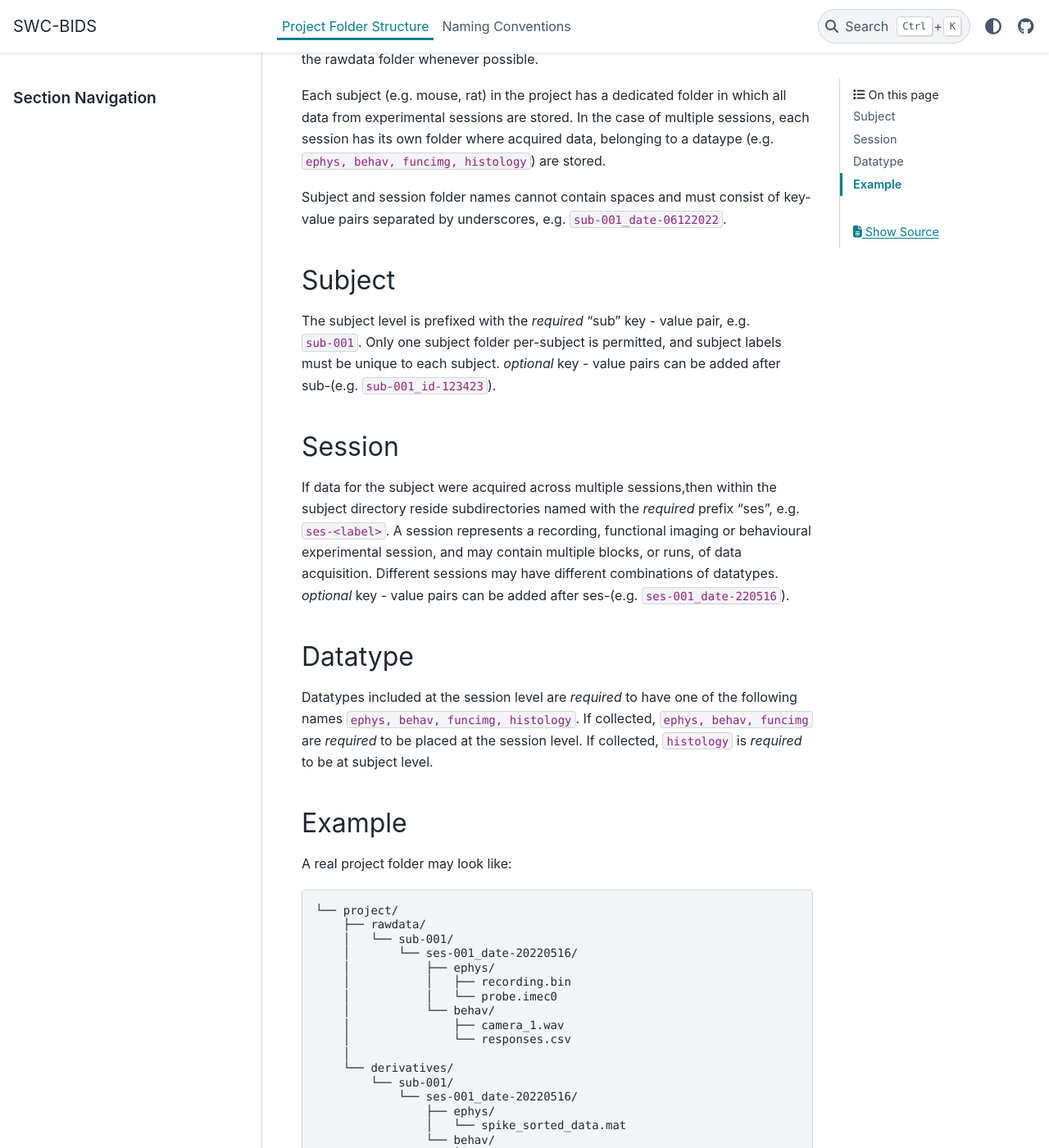
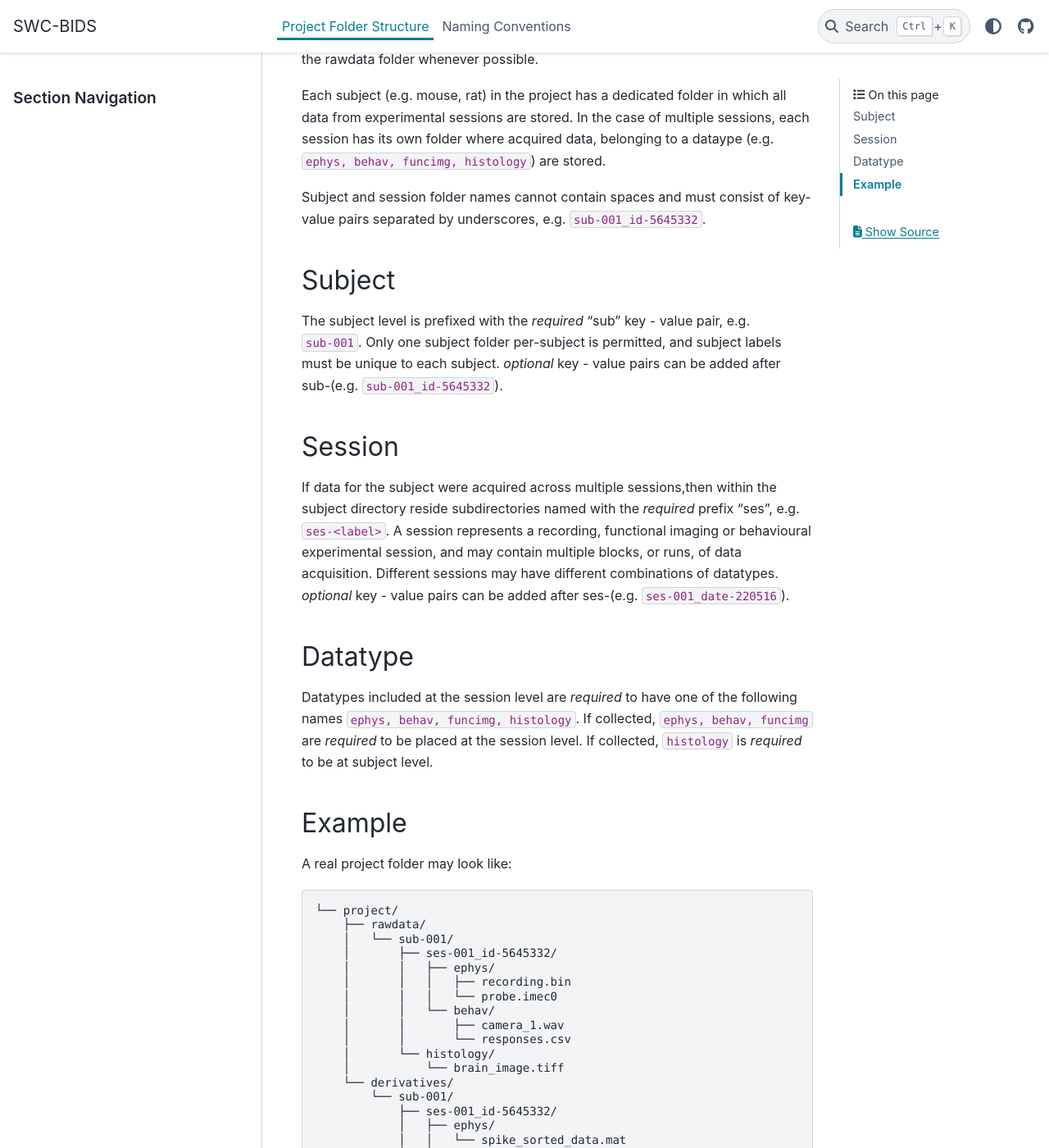
Before and after one commit to neuroinformatics-unit/NeuroBlueprint, a Sphinx documentation site: the page built from docs/source/folder_structure.md, in a window 1280 px wide and 1400 px high, scrolled down 579 px. Shown: the whole window at 82% size. Built offline with Sphinx 7.4.7 and the PyData theme 0.15.4, drawn with Linux system fonts in a browser that asks for light colours; some of the changed text lies outside the part shown.

Commit message:
add histology to example and change sub examples from date to id

````diff
--- a/docs/source/folder_structure.md
+++ b/docs/source/folder_structure.md
@@ -28,12 +28,12 @@ In the case of multiple sessions, each session has its own folder where acquired
 a dataype (e.g. `ephys, behav, funcimg, histology`) are stored.
 
 Subject and session folder names cannot contain spaces and must consist of key-value pairs separated
-by underscores, e.g. `sub-001_date-06122022`.
+by underscores, e.g. `sub-001_id-5645332`.
 
 ## Subject
 The subject level is prefixed with the *required* "sub" key - value pair, e.g. `sub-001`. Only one subject
 folder per-subject is permitted, and subject labels must be unique to each subject. *optional* key - value pairs
-can be added after sub-<label> (e.g. `sub-001_id-123423`).
+can be added after sub-<label> (e.g. `sub-001_id-5645332`).
 
 ## Session
 If data for the subject were acquired across multiple sessions,then within the subject
@@ -53,19 +53,22 @@ A real project folder may look like:
 └── project/
     ├── rawdata/
     │   └── sub-001/
-    │       └── ses-001_date-20220516/
-    │           ├── ephys/
-    │           │   ├── recording.bin
-    │           │   └── probe.imec0
-    │           └── behav/
-    │               ├── camera_1.wav
-    │               └── responses.csv
-    │
+    │       ├── ses-001_id-5645332/
+    │       │   ├── ephys/
+    │       │   │   ├── recording.bin
+    │       │   │   └── probe.imec0
+    │       │   └── behav/
+    │       │       ├── camera_1.wav
+    │       │       └── responses.csv
+    │       └── histology/
+    │           └── brain_image.tiff
     └── derivatives/
         └── sub-001/
-            └── ses-001_date-20220516/
-                ├── ephys/
-                │   └── spike_sorted_data.mat
-                └── behav/
-                    └── tracking_results.csv
+            ├── ses-001_id-5645332/
+            │   ├── ephys/
+            │   │   └── spike_sorted_data.mat
+            │   └── behav/
+            │       └── tracking_results.csv
+            └── histology/
+                └── cell_counts.csv
 ```
````
